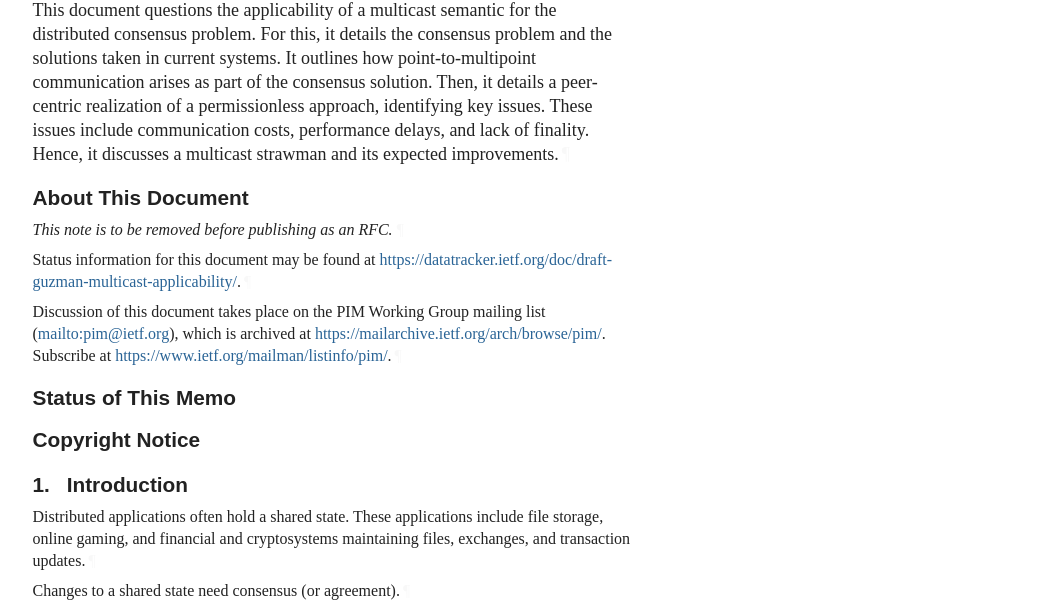
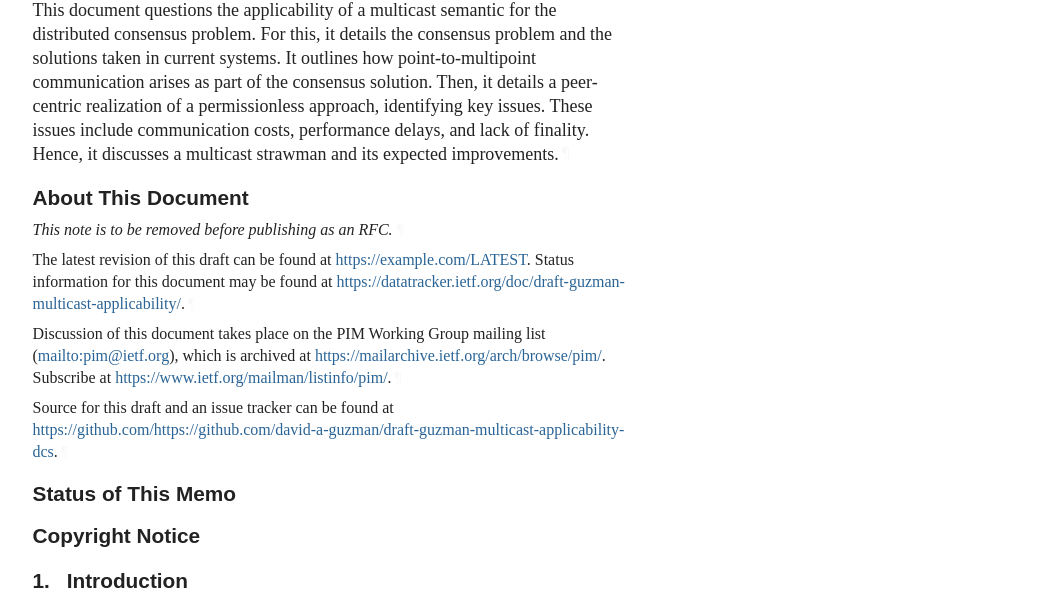
Before and after one commit to david-a-guzman/draft-guzman-multicast-applicability-dcs, a plain HTML site: page draft-guzman-multicast-applicability-dcs.html in a window 1280 px wide. Shown: the part 429-1033 px from the top of the page, without its empty margins (92-1140 px from the left). Drawn offline with Linux system fonts and the light colour scheme; a web font is replaced by a local one.

Commit message:
Script updating gh-pages from 6738794. [ci skip]

```diff
--- a/draft-guzman-multicast-applicability-dcs.html
+++ b/draft-guzman-multicast-applicability-dcs.html
@@ -1098,12 +1098,15 @@ svg :is([fill="white"], [fill^="#fff"]) {
       </h2>
 <p id="section-note.1-1">This note is to be removed before publishing as an RFC.<a href="#section-note.1-1" class="pilcrow">¶</a></p>
 <p id="section-note.1-2">
+        The latest revision of this draft can be found at <span><a href="https://example.com/LATEST">https://example.com/LATEST</a></span>.
         Status information for this document may be found at <span><a href="https://datatracker.ietf.org/doc/draft-guzman-multicast-applicability/">https://datatracker.ietf.org/doc/draft-guzman-multicast-applicability/</a></span>.<a href="#section-note.1-2" class="pilcrow">¶</a></p>
 <p id="section-note.1-3">
         Discussion of this document takes place on the
         PIM Working Group mailing list (<span><a href="mailto:pim@ietf.org">mailto:pim@ietf.org</a></span>),
         which is archived at <span><a href="https://mailarchive.ietf.org/arch/browse/pim/">https://mailarchive.ietf.org/arch/browse/pim/</a></span>.
         Subscribe at <span><a href="https://www.ietf.org/mailman/listinfo/pim/">https://www.ietf.org/mailman/listinfo/pim/</a></span>.<a href="#section-note.1-3" class="pilcrow">¶</a></p>
+<p id="section-note.1-4">Source for this draft and an issue tracker can be found at
+        <span><a href="https://github.com/https://github.com/david-a-guzman/draft-guzman-multicast-applicability-dcs">https://github.com/https://github.com/david-a-guzman/draft-guzman-multicast-applicability-dcs</a></span>.<a href="#section-note.1-4" class="pilcrow">¶</a></p>
 </section>
 <div id="status-of-memo">
 <section id="section-boilerplate.1">
```
Also changed, not shown: draft-guzman-multicast-applicability-dcs.txt.
